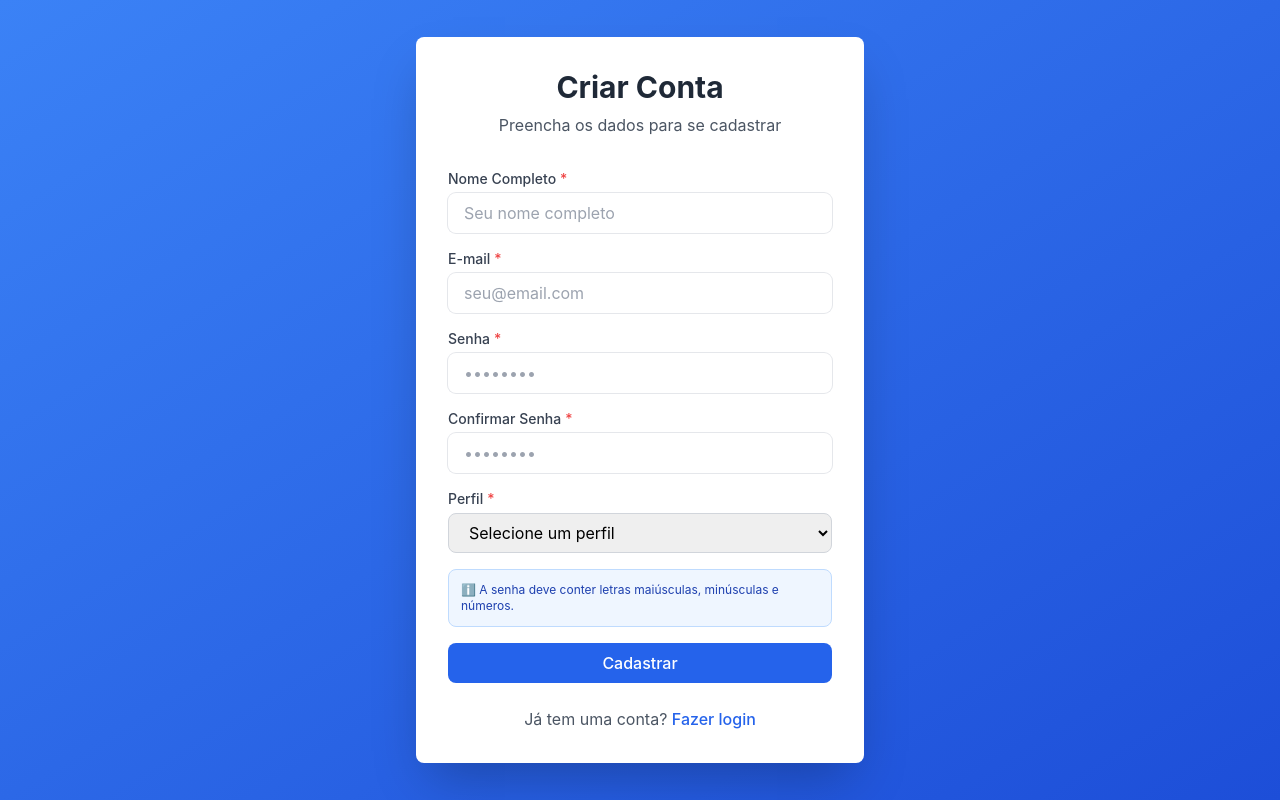
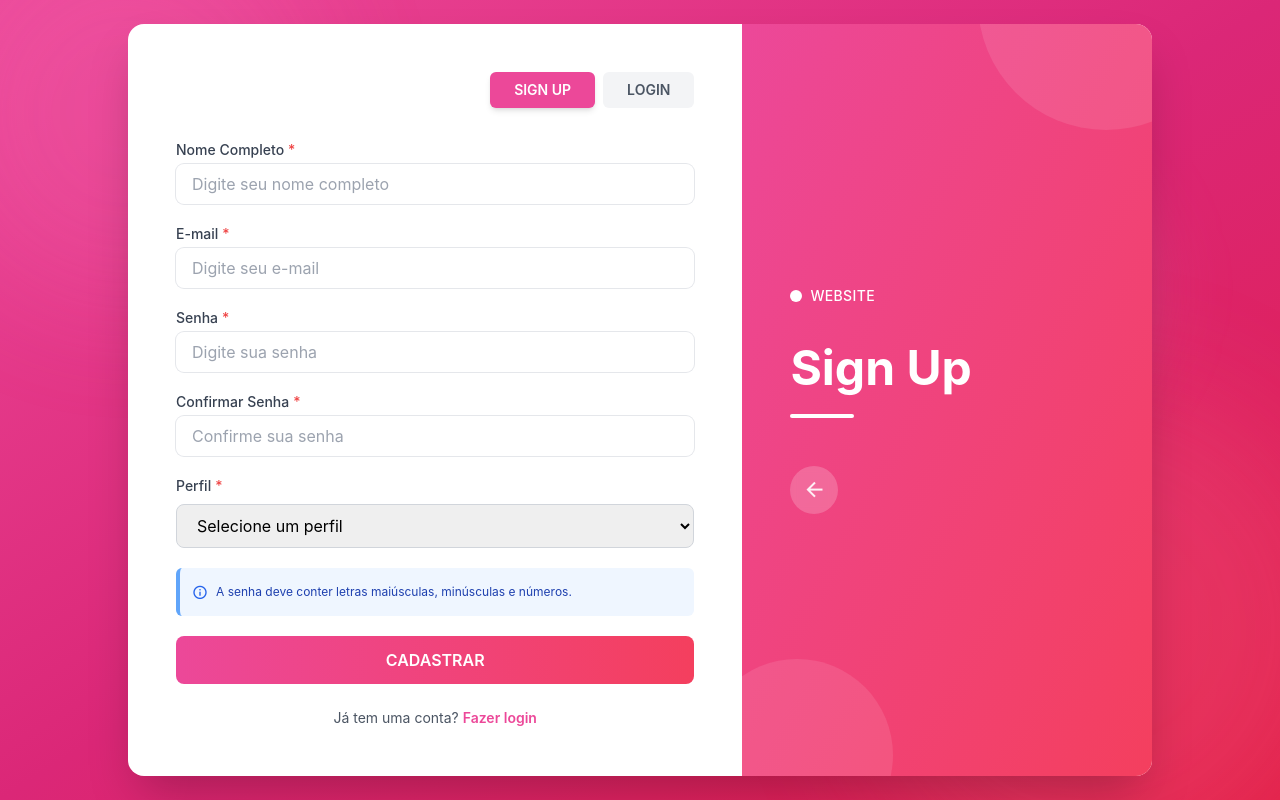
Before and after one commit to MayzaTunni/agenda-react-2025, a React app: page /register in a window 1280 px wide. Built offline with nearby package versions, Linux system fonts and the light colour scheme; the HTML template or start-up script is replaced by a standard one.

Commit message:
Atualiza as páginas de Login e Registro com novos estilos e animações, além de integrar o componente Button. Melhora a usabilidade e a estética das interfaces de autenticação.

```diff
--- /dev/null
+++ b/src/components/Button.jsx
@@ -0,0 +1,59 @@
+import React from 'react';
+
+const Button = ({
+  children,
+  type = 'button',
+  variant = 'primary',
+  size = 'medium',
+  disabled = false,
+  loading = false,
+  loadingText = 'Carregando...',
+  className = '',
+  onClick,
+  ...props
+}) => {
+  const baseClasses = 'font-semibold rounded-lg transition-all duration-300 disabled:opacity-50 disabled:cursor-not-allowed disabled:hover:scale-100';
+
+  const variantClasses = {
+    primary: 'bg-gradient-to-r from-pink-500 to-rose-500 text-white hover:shadow-lg hover:scale-[1.02]',
+    secondary: 'bg-gray-100 text-gray-700 hover:bg-gray-200 hover:scale-[1.02]',
+    outline: 'border-2 border-pink-500 text-pink-500 hover:bg-pink-500 hover:text-white hover:scale-[1.02]',
+    danger: 'bg-red-500 text-white hover:bg-red-600 hover:shadow-lg hover:scale-[1.02]',
+    success: 'bg-green-500 text-white hover:bg-green-600 hover:shadow-lg hover:scale-[1.02]',
+    ghost: 'text-pink-500 hover:bg-pink-50 hover:scale-[1.02]'
+  };
+
+  const sizeClasses = {
+    small: 'py-2 px-4 text-sm',
+    medium: 'py-3 px-6 text-base',
+    large: 'py-4 px-8 text-lg'
+  };
+
+  const buttonClasses = `
+    ${baseClasses}
+    ${variantClasses[variant]}
+    ${sizeClasses[size]}
+    ${className}
+  `.trim();
+
+  return (
+    <button
+      type={type}
+      disabled={disabled || loading}
+      className={buttonClasses}
+      onClick={onClick}
+      {...props}
+    >
+      {loading ? (
+        <div className="flex items-center justify-center gap-2">
+          <div className="w-4 h-4 border-2 border-white border-t-transparent rounded-full animate-spin" />
+          <span>{loadingText}</span>
+        </div>
+      ) : (
+        children
+      )}
+    </button>
+  );
+};
+
+export default Button;
--- a/src/components/FormInput.jsx
+++ b/src/components/FormInput.jsx
@@ -20,7 +20,7 @@ const FormInput = ({
         placeholder={placeholder}
         {...register}
         {...rest}
-        className={`w-full px-4 py-2 ring-1 focus:ring-pink-500 rounded-lg transition-all duration-300 outline-none focus:outline-none focus-visible:outline-none ease-in-out hover:placeholder-gray-700 hover:bg-pink-50 hover:ring-pink-50 ${
+        className={`w-full px-4 py-2 ring-1 focus:ring-pink-500 rounded-lg transition-all duration-300 outline-none focus:outline-none focus-visible:outline-none ease-in-out hover:placeholder-gray-700 hover:bg-pink-50 hover:ring-pink-50 bg-white ${
           error ? 'ring-red-500' : 'ring-gray-200'
         } placeholder:transition-colors placeholder:duration-300 focus:shadow-[0_0_0_4px_rgba(236,72,153,0.25)]`}
       />
--- a/src/pages/Auth/Login.jsx
+++ b/src/pages/Auth/Login.jsx
@@ -4,6 +4,7 @@ import { Link, useNavigate } from 'react-router-dom';
 import { useAuth } from '../../hooks/useAuth';
 import { loginSchema } from '../../utils/validators';
 import FormInput from '../../components/FormInput';
+import Button from '../../components/Button';
 import { toast } from 'react-toastify';
 import 'remixicon/fonts/remixicon.css';
 
@@ -30,39 +31,88 @@ const Login = () => {
   };
 
   return (
-    <div className="h-[100vh] w-[100vw] flex flex-row items-center justify-center">
-      <div className='h-full bg-pink-500 w-[40vw] shadow-r-lg relative'>
-        <div className='h-40 w-40 bg-pink-500 rounded-full relative top-1/2 ml-[90%] -translate-y-1/2 flex items-center justify-center'>
-          <i className="ri-arrow-right-s-line text-white text-[150px]" />
-        </div>
-        <div><p className='text-white text-[64px] font-bold'>Entrar</p> </div>
-      </div>
-      <div className="h-full bg-white w-[60vw] px-32">
-        <div className="text-center mb-8">
-          <h1 className="text-3xl font-bold text-gray-800 mb-2">
-            Sistema de Agendamento
-          </h1>
-          <p className="text-gray-600">Faça login para acessar o sistema</p>
+    <div className="min-h-screen w-full flex items-center justify-center relative overflow-hidden bg-gradient-to-br from-pink-500 via-pink-600 to-rose-600">
+      {/* Decorative circles */}
+      <div className="absolute top-[-10%] left-[-5%] w-96 h-96 bg-pink-400/30 rounded-full blur-3xl animate-pulse" />
+      <div className="absolute bottom-[-10%] right-[-5%] w-[500px] h-[500px] bg-rose-400/30 rounded-full blur-3xl animate-pulse" style={{ animationDelay: '1s' }} />
+      <div className="absolute top-[20%] right-[10%] w-64 h-64 bg-pink-300/20 rounded-full blur-2xl" />
+
+      {/* Main card container with animation */}
+      <div className="relative z-10 w-full max-w-5xl mx-4 bg-white rounded-2xl shadow-2xl overflow-hidden flex min-h-[600px] animate-fadeIn">
+
+        {/* Left side - Pink panel (LOGIN) */}
+        <div className="w-2/5 bg-gradient-to-br from-pink-500 to-rose-500 p-12 flex flex-col justify-center relative overflow-hidden transition-all duration-700 ease-in-out animate-slideInFromLeft">
+          <div className="absolute top-0 left-0 w-full h-full opacity-10">
+            <div className="absolute top-[-20%] left-[-20%] w-64 h-64 bg-white rounded-full" />
+            <div className="absolute bottom-[-10%] right-[-10%] w-48 h-48 bg-white rounded-full" />
           </div>
 
+          <div className="relative z-10">
+            <div className="mb-4">
+              <div className="flex items-center gap-2 mb-8">
+                <div className="w-3 h-3 bg-white rounded-full" />
+                <span className="text-white text-sm font-medium tracking-wide">WEBSITE</span>
+              </div>
+            </div>
+
+            <h1 className="text-5xl font-bold text-white mb-4 leading-tight">
+              Login
+            </h1>
+            <div className="w-16 h-1 bg-white rounded-full" />
+
+            <div className="mt-12 flex items-center gap-3 text-white/90">
+              <div className="w-12 h-12 rounded-full bg-white/20 flex items-center justify-center backdrop-blur-sm">
+                <i className="ri-arrow-right-line text-2xl" />
+              </div>
+            </div>
+          </div>
+        </div>
+
+        {/* Right side - Form (LOGIN) */}
+        <div className="w-3/5 p-12 flex flex-col transition-all duration-700 ease-in-out animate-slideInFromRight">
+          {/* Tabs */}
+          <div className="flex gap-2 mb-8 self-end">
+            <Link
+              to="/register"
+              className="px-6 py-2 text-sm font-semibold transition-all duration-300 bg-gray-100 text-gray-600 hover:bg-gray-200 rounded-md"
+            >
+              SIGN UP
+            </Link>
+            <div className="px-6 py-2 text-sm font-semibold bg-pink-500 text-white shadow-md rounded-md">
+              LOGIN
+            </div>
+          </div>
+
+          {/* Alerts */}
           {isBlocked && (
-          <div className="mb-4 p-4 bg-red-100 border border-red-400 text-red-700 rounded-lg">
-            ⚠️ Conta bloqueada por 15 minutos após 5 tentativas inválidas.
+            <div className="mb-6 p-4 bg-red-50 border-l-4 border-red-500 text-red-700 rounded-md animate-slideDown">
+              <div className="flex items-center gap-2">
+                <i className="ri-error-warning-line text-xl" />
+                <span className="text-sm font-medium">
+                  Conta bloqueada por 15 minutos após 5 tentativas inválidas.
+                </span>
+              </div>
             </div>
           )}
 
           {!isBlocked && loginAttempts > 0 && (
-          <div className="mb-4 p-4 bg-yellow-100 border border-yellow-400 text-yellow-700 rounded-lg">
-            ⚠️ Tentativa {loginAttempts} de 5. Atenção!
+            <div className="mb-6 p-4 bg-yellow-50 border-l-4 border-yellow-500 text-yellow-700 rounded-md animate-slideDown">
+              <div className="flex items-center gap-2">
+                <i className="ri-alert-line text-xl" />
+                <span className="text-sm font-medium">
+                  Tentativa {loginAttempts} de 5. Atenção!
+                </span>
+              </div>
             </div>
           )}
 
-        <form onSubmit={handleSubmit(onSubmit)} className="space-y-4">
+          {/* Form */}
+          <form onSubmit={handleSubmit(onSubmit)} className="space-y-6 flex-1">
             <FormInput
               label="E-mail"
               name="email"
               type="email"
-            placeholder="seu@email.com"
+              placeholder="Digite seu e-mail"
               register={register('email')}
               error={errors.email}
               required
@@ -72,53 +122,110 @@ const Login = () => {
               label="Senha"
               name="password"
               type="password"
-            placeholder="••••••••"
+              placeholder="Digite sua senha"
               register={register('password')}
               error={errors.password}
               required
             />
 
-          <div className="flex items-center justify-between">
+            <div className="flex items-center justify-between pt-2">
               <Link
                 to="/forgot-password"
-              className="text-sm text-primary-600 hover:text-primary-800"
+                className="text-sm text-pink-500 hover:text-pink-600 font-medium transition-colors"
               >
                 Esqueceu a senha?
               </Link>
             </div>
 
-          <button
+            <Button
               type="submit"
-            disabled={isSubmitting || isBlocked}
-            className="w-full bg-primary-600 text-white py-2 px-4 rounded-lg hover:bg-primary-700 transition font-medium disabled:bg-gray-400 disabled:cursor-not-allowed"
+              variant="primary"
+              size="medium"
+              disabled={isBlocked}
+              loading={isSubmitting}
+              loadingText="Entrando..."
+              className="w-full"
             >
-            {isSubmitting ? 'Entrando...' : 'Entrar'}
-          </button>
+              ENTRAR
+            </Button>
           </form>
 
+          {/* Footer links */}
           <div className="mt-6 text-center">
-          <p className="text-gray-600">
+            <p className="text-gray-600 text-sm">
               Não tem uma conta?{' '}
               <Link
                 to="/register"
-              className="text-primary-600 font-medium hover:text-primary-800"
+                className="text-pink-500 font-semibold hover:text-pink-600 transition-colors"
               >
                 Cadastre-se
               </Link>
             </p>
           </div>
-
-        <div className="mt-6 p-4 bg-gray-100 rounded-lg">
-          <p className="text-xs text-gray-600 font-semibold mb-2">
-            Credenciais de teste:
-          </p>
-          <p className="text-xs text-gray-600">
-            E-mail: teste@teste.com<br />
-            Senha: 123456<br />
-            Perfil: Administrador
-          </p>
         </div>
       </div>
+
+      <style jsx>{`
+        @keyframes fadeIn {
+          from {
+            opacity: 0;
+            transform: scale(0.95);
+          }
+          to {
+            opacity: 1;
+            transform: scale(1);
+          }
+        }
+
+        @keyframes slideDown {
+          from {
+            opacity: 0;
+            transform: translateY(-10px);
+          }
+          to {
+            opacity: 1;
+            transform: translateY(0);
+          }
+        }
+
+        @keyframes slideInFromLeft {
+          from {
+            opacity: 0;
+            transform: translateX(-100%);
+          }
+          to {
+            opacity: 1;
+            transform: translateX(0);
+          }
+        }
+
+        @keyframes slideInFromRight {
+          from {
+            opacity: 0;
+            transform: translateX(100%);
+          }
+          to {
+            opacity: 1;
+            transform: translateX(0);
+          }
+        }
+
+        .animate-fadeIn {
+          animation: fadeIn 0.5s ease-out;
+        }
+
+        .animate-slideDown {
+          animation: slideDown 0.3s ease-out;
+        }
+
+        .animate-slideInFromLeft {
+          animation: slideInFromLeft 0.7s ease-in-out;
+        }
+
+        .animate-slideInFromRight {
+          animation: slideInFromRight 0.7s ease-in-out;
+        }
+      `}</style>
     </div>
   );
 };
--- a/src/pages/Auth/Register.jsx
+++ b/src/pages/Auth/Register.jsx
@@ -5,6 +5,8 @@ import { useAuth } from '../../hooks/useAuth';
 import { registerSchema } from '../../utils/validators';
 import FormInput from '../../components/FormInput';
 import { toast } from 'react-toastify';
+import 'remixicon/fonts/remixicon.css';
+import Button from '../../components/Button';
 
 const Register = () => {
   const navigate = useNavigate();
@@ -30,21 +32,37 @@ const Register = () => {
   };
 
   return (
-    <div className="min-h-screen bg-gradient-to-br from-primary-500 to-primary-700 flex items-center justify-center p-4">
-      <div className="max-w-md w-full bg-white rounded-lg shadow-2xl p-8">
-        <div className="text-center mb-8">
-          <h1 className="text-3xl font-bold text-gray-800 mb-2">
-            Criar Conta
-          </h1>
-          <p className="text-gray-600">Preencha os dados para se cadastrar</p>
+    <div className="min-h-screen w-full flex items-center justify-center relative overflow-hidden bg-gradient-to-br from-pink-500 via-pink-600 to-rose-600">
+      {/* Decorative circles */}
+      <div className="absolute top-[-10%] left-[-5%] w-96 h-96 bg-pink-400/30 rounded-full blur-3xl animate-pulse" />
+      <div className="absolute bottom-[-10%] right-[-5%] w-[500px] h-[500px] bg-rose-400/30 rounded-full blur-3xl animate-pulse" style={{ animationDelay: '1s' }} />
+      <div className="absolute top-[20%] right-[10%] w-64 h-64 bg-pink-300/20 rounded-full blur-2xl" />
+
+      {/* Main card container with animation - REVERSED ORDER */}
+      <div className="relative z-10 w-full max-w-5xl mx-4 bg-white rounded-2xl shadow-2xl overflow-hidden flex min-h-[600px] animate-fadeIn">
+
+        {/* Left side - Form (REGISTER) */}
+        <div className="w-3/5 p-12 flex flex-col transition-all duration-700 ease-in-out animate-slideInFromLeft">
+          {/* Tabs */}
+          <div className="flex gap-2 mb-8 self-end">
+            <div className="px-6 py-2 text-sm font-semibold bg-pink-500 text-white shadow-md rounded-md">
+              SIGN UP
+            </div>
+            <Link
+              to="/login"
+              className="px-6 py-2 text-sm font-semibold transition-all duration-300 bg-gray-100 text-gray-600 hover:bg-gray-200 rounded-md"
+            >
+              LOGIN
+            </Link>
           </div>
 
-        <form onSubmit={handleSubmit(onSubmit)} className="space-y-4">
+          {/* Form */}
+          <form onSubmit={handleSubmit(onSubmit)} className="space-y-5 flex-1">
             <FormInput
               label="Nome Completo"
               name="name"
               type="text"
-            placeholder="Seu nome completo"
+              placeholder="Digite seu nome completo"
               register={register('name')}
               error={errors.name}
               required
@@ -54,7 +72,7 @@ const Register = () => {
               label="E-mail"
               name="email"
               type="email"
-            placeholder="seu@email.com"
+              placeholder="Digite seu e-mail"
               register={register('email')}
               error={errors.email}
               required
@@ -64,7 +82,7 @@ const Register = () => {
               label="Senha"
               name="password"
               type="password"
-            placeholder="••••••••"
+              placeholder="Digite sua senha"
               register={register('password')}
               error={errors.password}
               required
@@ -74,21 +92,21 @@ const Register = () => {
               label="Confirmar Senha"
               name="confirmPassword"
               type="password"
-            placeholder="••••••••"
+              placeholder="Confirme sua senha"
               register={register('confirmPassword')}
               error={errors.confirmPassword}
               required
             />
 
-          <div className="mb-4">
-            <label htmlFor="role" className="block text-sm font-medium text-gray-700 mb-1">
+            <div>
+              <label htmlFor="role" className="block text-sm font-medium text-gray-700 mb-2">
                 Perfil
                 <span className="text-red-500 ml-1">*</span>
               </label>
               <select
                 id="role"
                 {...register('role')}
-              className={`w-full px-4 py-2 border rounded-lg focus:ring-2 focus:ring-primary-500 focus:border-transparent transition ${
+                className={`w-full px-4 py-2.5 border rounded-lg focus:ring-2 focus:ring-pink-500 focus:border-transparent transition ${
                   errors.role ? 'border-red-500' : 'border-gray-300'
                 }`}
               >
@@ -102,33 +120,117 @@ const Register = () => {
               )}
             </div>
 
-          <div className="p-3 bg-blue-50 border border-blue-200 rounded-lg">
+            <div className="p-3 bg-blue-50 border-l-4 border-blue-400 rounded-md">
+              <div className="flex items-center gap-2">
+                <i className="ri-information-line text-blue-600" />
                 <p className="text-xs text-blue-800">
-              ℹ️ A senha deve conter letras maiúsculas, minúsculas e números.
+                  A senha deve conter letras maiúsculas, minúsculas e números.
                 </p>
               </div>
+            </div>
 
-          <button
+            <Button
               type="submit"
+              variant="primary"
+              size="medium"
               disabled={isSubmitting}
-            className="w-full bg-primary-600 text-white py-2 px-4 rounded-lg hover:bg-primary-700 transition font-medium disabled:bg-gray-400 disabled:cursor-not-allowed"
+              loading={isSubmitting}
+              loadingText="Cadastrando..."
+              className="w-full"
             >
-            {isSubmitting ? 'Cadastrando...' : 'Cadastrar'}
-          </button>
+              CADASTRAR
+            </Button>
           </form>
 
+          {/* Footer links */}
           <div className="mt-6 text-center">
-          <p className="text-gray-600">
+            <p className="text-gray-600 text-sm">
               Já tem uma conta?{' '}
               <Link
                 to="/login"
-              className="text-primary-600 font-medium hover:text-primary-800"
+                className="text-pink-500 font-semibold hover:text-pink-600 transition-colors"
               >
                 Fazer login
               </Link>
             </p>
           </div>
         </div>
+
+        {/* Right side - Pink panel (REGISTER) */}
+        <div className="w-2/5 bg-gradient-to-br from-pink-500 to-rose-500 p-12 flex flex-col justify-center relative overflow-hidden transition-all duration-700 ease-in-out animate-slideInFromRight">
+          <div className="absolute top-0 left-0 w-full h-full opacity-10">
+            <div className="absolute top-[-20%] right-[-20%] w-64 h-64 bg-white rounded-full" />
+            <div className="absolute bottom-[-10%] left-[-10%] w-48 h-48 bg-white rounded-full" />
+          </div>
+
+          <div className="relative z-10">
+            <div className="mb-4">
+              <div className="flex items-center gap-2 mb-8">
+                <div className="w-3 h-3 bg-white rounded-full" />
+                <span className="text-white text-sm font-medium tracking-wide">WEBSITE</span>
+              </div>
+            </div>
+
+            <h1 className="text-5xl font-bold text-white mb-4 leading-tight">
+              Sign Up
+            </h1>
+            <div className="w-16 h-1 bg-white rounded-full" />
+
+            <div className="mt-12 flex items-center gap-3 text-white/90">
+              <div className="w-12 h-12 rounded-full bg-white/20 flex items-center justify-center backdrop-blur-sm">
+                <i className="ri-arrow-left-line text-2xl" />
+              </div>
+            </div>
+          </div>
+        </div>
+      </div>
+
+      <style jsx>{`
+        @keyframes fadeIn {
+          from {
+            opacity: 0;
+            transform: scale(0.95);
+          }
+          to {
+            opacity: 1;
+            transform: scale(1);
+          }
+        }
+
+        @keyframes slideInFromLeft {
+          from {
+            opacity: 0;
+            transform: translateX(-100%);
+          }
+          to {
+            opacity: 1;
+            transform: translateX(0);
+          }
+        }
+
+        @keyframes slideInFromRight {
+          from {
+            opacity: 0;
+            transform: translateX(100%);
+          }
+          to {
+            opacity: 1;
+            transform: translateX(0);
+          }
+        }
+
+        .animate-fadeIn {
+          animation: fadeIn 0.5s ease-out;
+        }
+
+        .animate-slideInFromLeft {
+          animation: slideInFromLeft 0.7s ease-in-out;
+        }
+
+        .animate-slideInFromRight {
+          animation: slideInFromRight 0.7s ease-in-out;
+        }
+      `}</style>
     </div>
   );
 };
```
Lines whose indentation alone changed are shown as unchanged.
